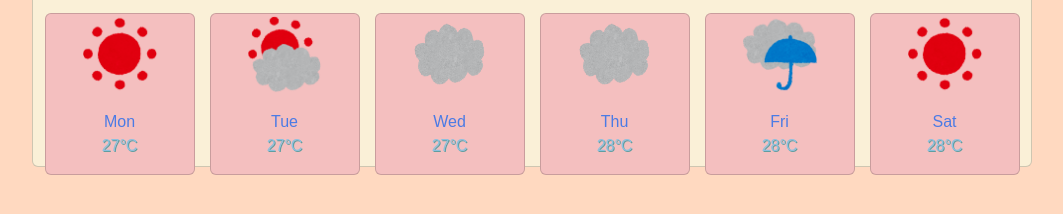
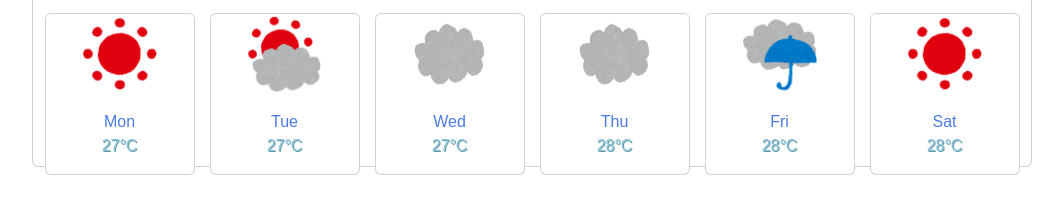
Before and after one commit to carmenckm/my-new-project, a website built with Parcel: page weatherapp/index.html in a window 1280 px wide. Shown: the part 470-684 px from the top of the page, without its empty margins (50-1113 px from the left). Built offline with nearby package versions, Linux system fonts and the light colour scheme; a web font is replaced by a local one.

Commit message:
Update styles.css
remove background color

```diff
--- a/weatherapp/src/styles.css
+++ b/weatherapp/src/styles.css
@@ -1,7 +1,6 @@
 body {
   margin: 15px 15px;
   color: #4b7be5;
-  background-color: #ffd9c0;
   font-family: "BIZ UDPGothic", sans-serif;
 }
 
@@ -41,7 +40,6 @@ strong {
 
 .sm-box {
   width: 150px;
-  background-color: #f4bfbf;
 }
 
 .main-img,
@@ -55,7 +53,6 @@ strong {
   height: 524px;
   width: 1000px;
   text-align: center;
-  background-color: #faf0d7;
 }
 
 .search-bar {
```
